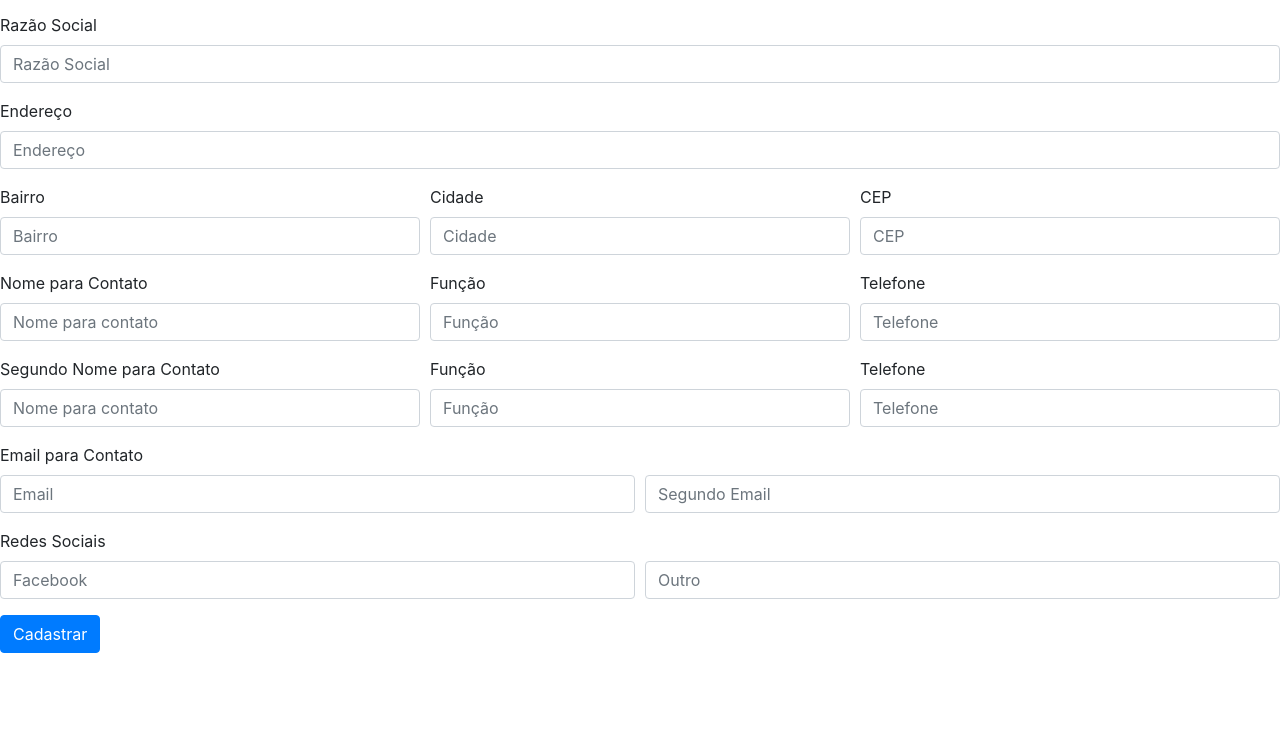
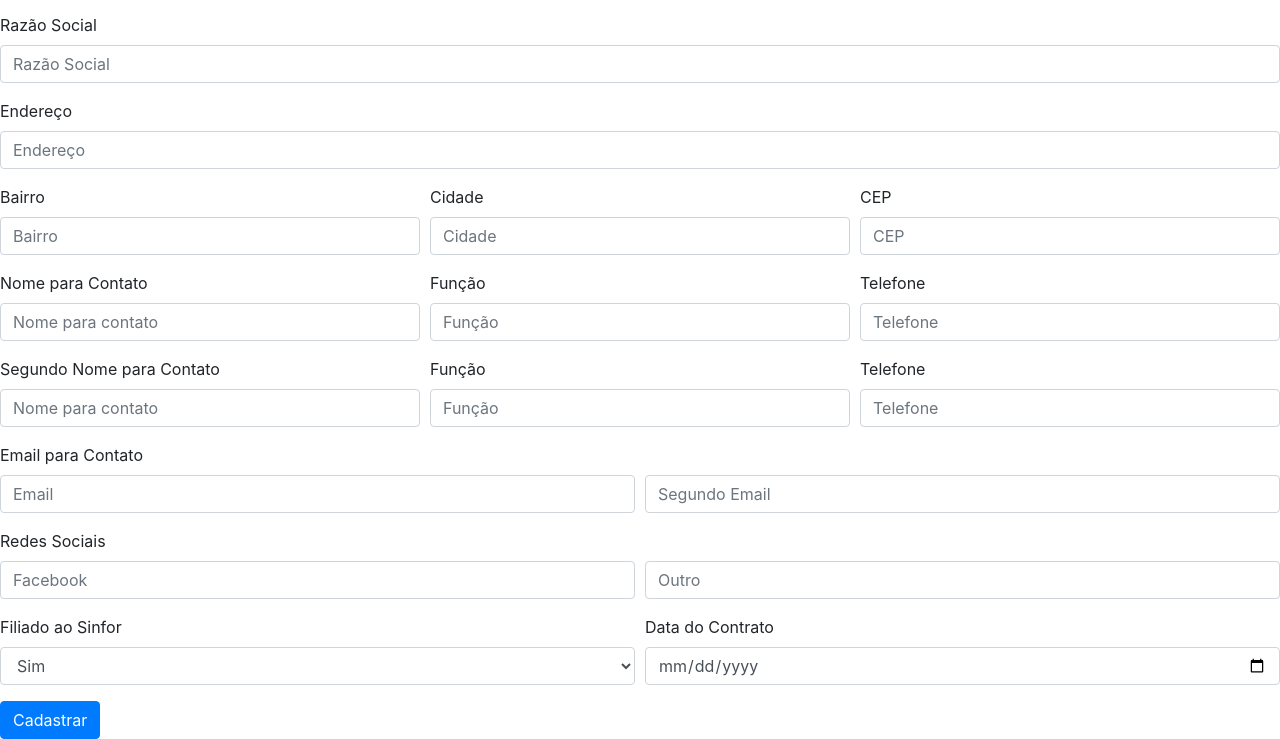
Before and after one commit to GabrielDCastro/Curso_Udemy_Web_Design, a plain HTML site: page cadastro.html in a window 1280 px wide. Shown: the part 169-908 px from the top of the page. Before the commit the page ends 822 px from the top, so only its background shows below. Drawn offline with Linux system fonts and the light colour scheme.

Commit message:
finalizando form

```diff
--- a/cadastro.html
+++ b/cadastro.html
@@ -145,6 +145,19 @@
           <input type="text" class="form-control" id="inputAddress" placeholder="Outro">
         </div>
       </div>
+      <div class="form-row">
+        <div class="form-group col-md-6">
+          <label for="inputState">Filiado ao Sinfor</label>
+          <select id="inputState" class="form-control">
+            <option selected>Sim</option>
+            <option>Não</option>
+          </select>
+        </div>
+        <div class="form-group col-md-6">
+          <label>Data do Contrato</label>
+          <input type="date" class="form-control" id="inputAddress" placeholder="Data">
+        </div>
+      </div>
       <button type="submit" class="btn btn-primary">Cadastrar</button>
     </form>
 
```
